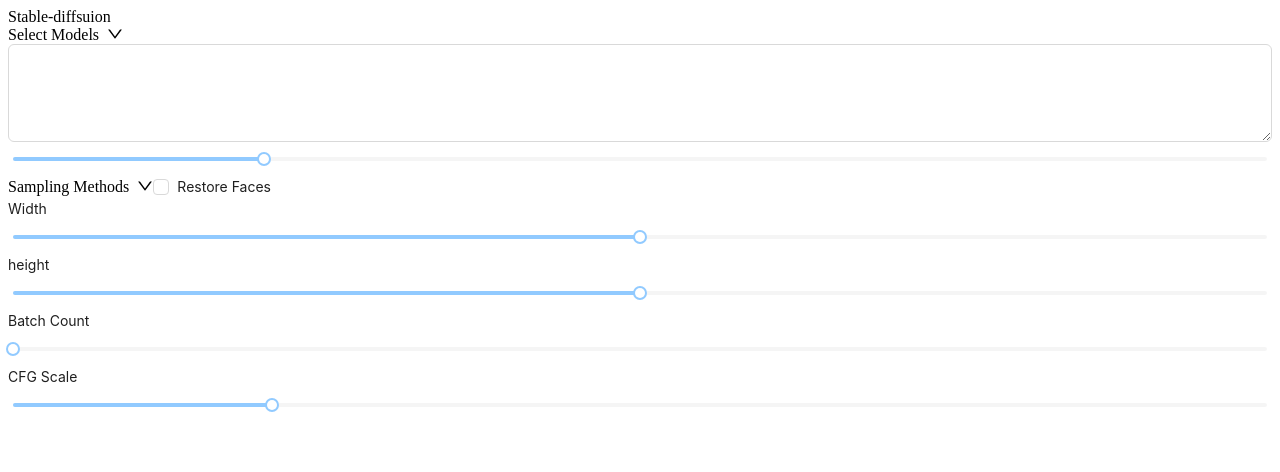
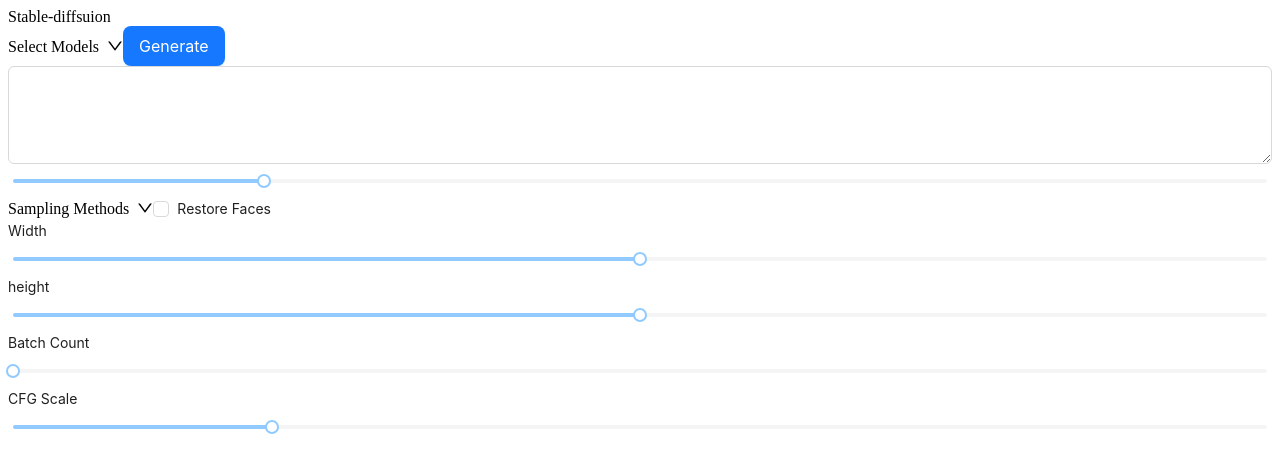
Before and after one commit to huzidev/stable-diffusion-ui, a React (Create React App) app in the folder client/: page / in a window 1280 px wide. Shown: the top 472 px of the page. Built offline with nearby package versions, Linux system fonts and the light colour scheme.

Commit message:
generate button

```diff
--- a/client/src/components/Form.tsx
+++ b/client/src/components/Form.tsx
@@ -1,6 +1,6 @@
 import { DownOutlined } from "@ant-design/icons";
 import type { MenuProps } from "antd";
-import { Checkbox, Dropdown, Input, Slider, Space, Typography } from "antd";
+import { Button, Checkbox, Dropdown, Input, Slider, Space, Typography } from "antd";
 import type { CheckboxChangeEvent } from 'antd/es/checkbox';
 
 export default function Form() {
@@ -20,9 +20,6 @@
       key: "1",
     },
     {
-      type: "divider",
-    },
-    {
       label: "3rd menu item",
       key: "3",
     },
@@ -38,6 +35,10 @@
            </Space>
          </a>
        </Dropdown>
+
+      <Button type="primary" size={'large'}>
+        Generate
+      </Button>
 
        {/* text area for prompts */}
        <TextArea rows={4} />
```
